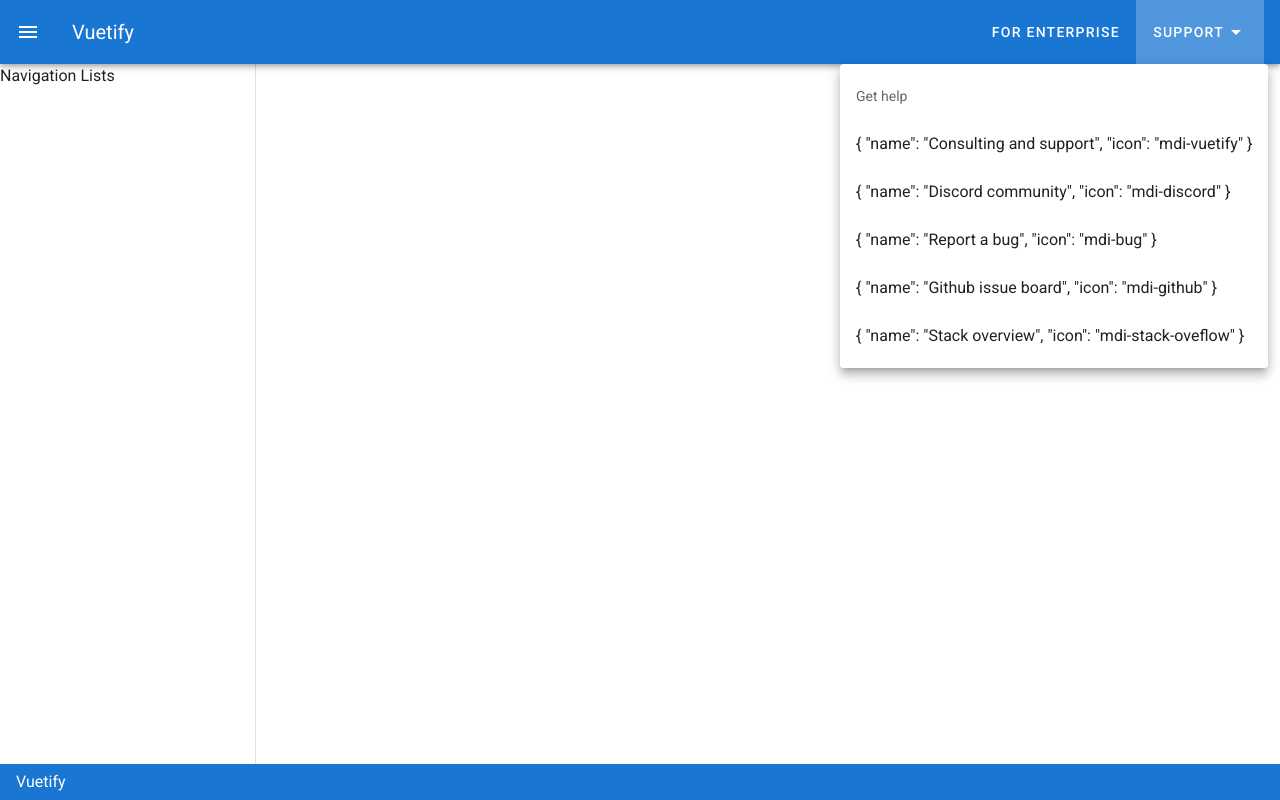
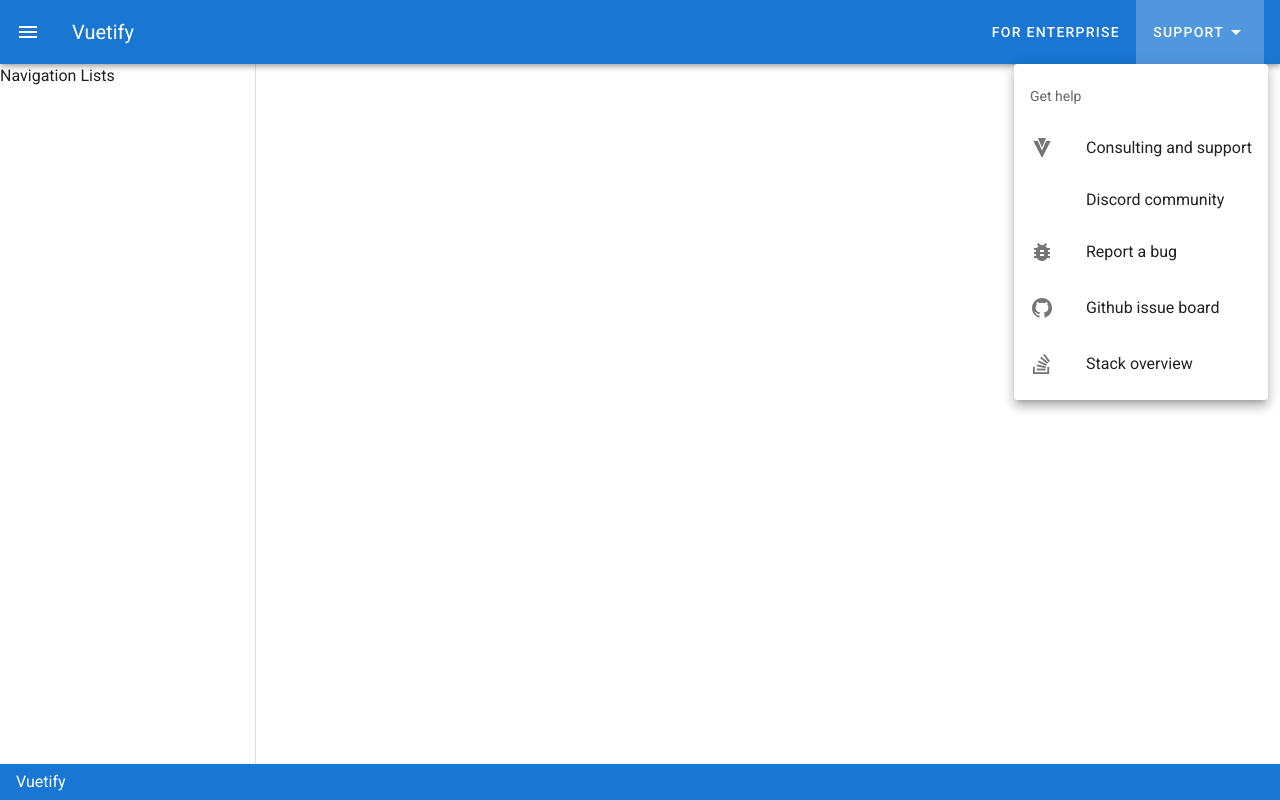
Before and after one commit to mayumiasakawa/first-vuetify, a Vue app: page / in a window 1280 px wide. Both pictures are taken after a click on the button "SUPPORT". Built offline with nearby package versions, Linux system fonts and the light colour scheme.

Commit message:
add to icon

```diff
--- a/src/App.vue
+++ b/src/App.vue
@@ -14,8 +14,11 @@
           <v-list>
             <v-subheader>Get help</v-subheader>
             <v-list-item v-for="support in supports" :key="support">
+              <v-list-item-icon>
+                <v-icon>{{ support.icon }}</v-icon>
+              </v-list-item-icon>
               <v-list-item-content>
-                <v-list-item-title>{{ support }}</v-list-item-title>
+                <v-list-item-title>{{ support.name }}</v-list-item-title>
               </v-list-item-content>
             </v-list-item>
           </v-list>
@@ -38,7 +41,7 @@
         { name: 'Discord community', icon: 'mdi-discord' },
         { name: 'Report a bug', icon: 'mdi-bug' },
         { name: 'Github issue board', icon: 'mdi-github' },
-        { name: 'Stack overview', icon: 'mdi-stack-oveflow' }
+        { name: 'Stack overview', icon: 'mdi-stack-overflow' }
       ]
     }
   }
```
